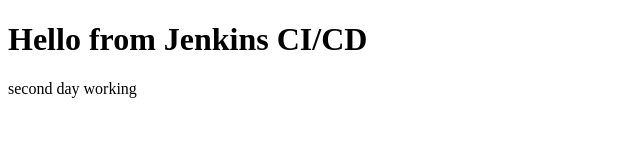
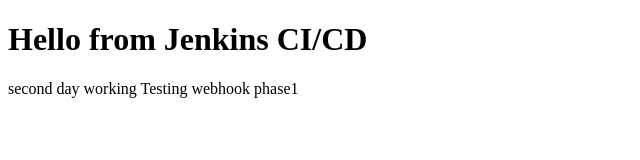
Before and after one commit to AbhishekTerraform28/Jenkins_Github_Integration, a plain HTML site: page index.html in a window 1280 px wide. Shown: the whole page, without its empty margins (0-640 px from the left). Drawn offline with Linux system fonts and the light colour scheme.

Commit message:
Update index.html

```diff
--- a/index.html
+++ b/index.html
@@ -6,6 +6,7 @@
 <body>
     <h1>Hello from Jenkins CI/CD</h1>
 second day working
+Testing webhook phase1
 
 </body>
 </html>
```
